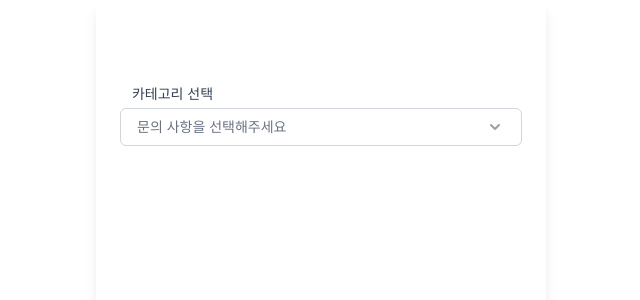
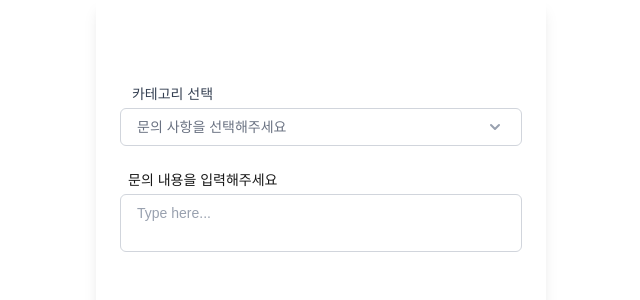
Before and after one commit to babgroup/Dutchpay, a Next.js app in the folder frontend/: page /1to1Inquiry in a window 1280 px wide. Shown: the top 300 px of the page, without its empty margins (319-959 px from the left). Built offline with nearby package versions, Linux system fonts and the light colour scheme.

Commit message:
✨ feat: add Inquiry input component

```diff
--- /dev/null
+++ b/frontend/src/app/1to1Inquiry/components/InquiryInput.tsx
@@ -0,0 +1,29 @@
+'use client';
+
+interface InquiryInputProps {
+    label: string;
+    placeholder?: string;
+    value?: string;
+    onChange?: (value: string) => void;
+}
+
+export default function InquiryInput({
+    label,
+    placeholder = '',
+    value = '',
+    onChange,
+}: InquiryInputProps) {
+    return (
+        <div className="mt-6 w-full">
+            <label className="block pl-2 text-sm font-medium text-black-700 mb-1">
+                {label}
+            </label>
+            <textarea
+                value={value}
+                onChange={(e) => onChange?.(e.target.value)}
+                placeholder={placeholder}
+                className="w-full resize-none rounded-md border border-gray-300 bg-white px-4 py-2 text-sm text-gray-900 placeholder-gray-400 focus:ring-orange-100 focus:border-orange-500"
+            />
+        </div>
+    );
+}
--- a/frontend/src/app/1to1Inquiry/page.tsx
+++ b/frontend/src/app/1to1Inquiry/page.tsx
@@ -2,6 +2,7 @@
 
 import SelectDropdown, { DropdownOption } from "../delivery/(withTopHeader)/select-party-room/components/Dropdown"
 import { useState } from "react";
+import InquiryInput from "./components/InquiryInput";
 
 
 export default function Inquiry() {
@@ -15,6 +16,18 @@ export default function Inquiry() {
     ]
 
     const [selectedInquiry, setSelectedInquiry] = useState<string | null>(null);
+    const [inquiryText, setInquiryText] = useState<string>("");
+
+    const handleSubmit = () => {
+        if (!selectedInquiry || !inquiryText.trim()) {
+            alert("카테고리와 문의 내용을 모두 입력해주세요.");
+            return;
+        }
+        console.log({
+            category: selectedInquiry,
+            content: inquiryText
+        }); // api 요청
+    }
 
     return (
         <div className="flex flex-col h-full p-6">
@@ -27,6 +40,13 @@ export default function Inquiry() {
                 selectedValue={selectedInquiry}
                 onSelect={setSelectedInquiry}
             />
+
+            <InquiryInput
+                label="문의 내용을 입력해주세요"
+                placeholder="Type here..."
+                value={inquiryText}
+                onChange={setInquiryText}
+            />
         </div>
     )
 }
```
